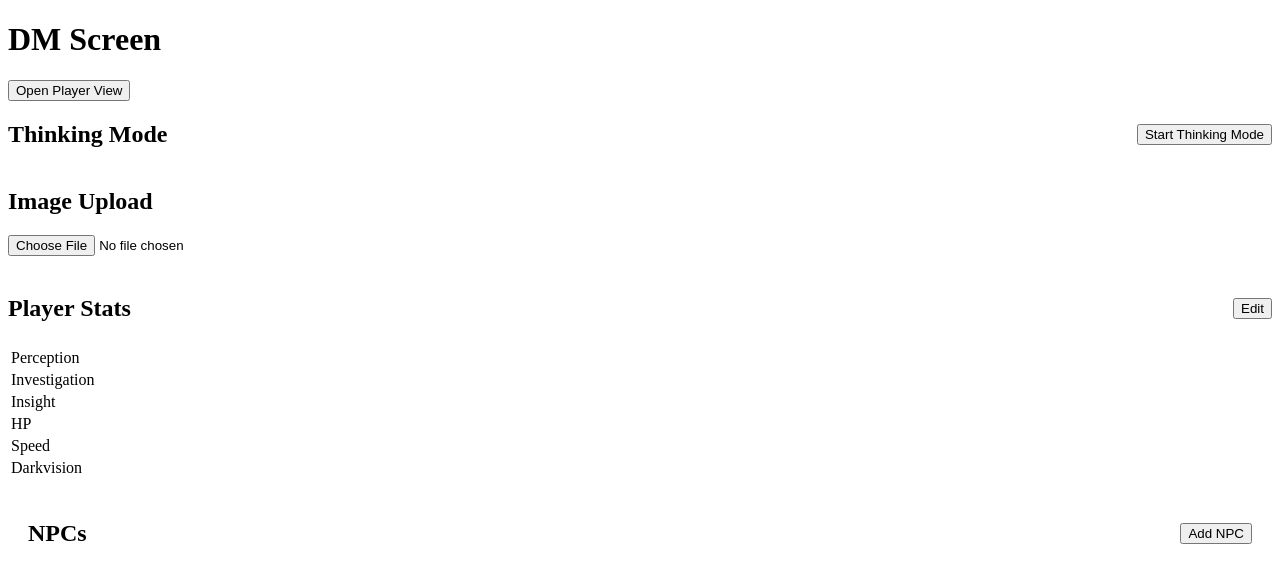
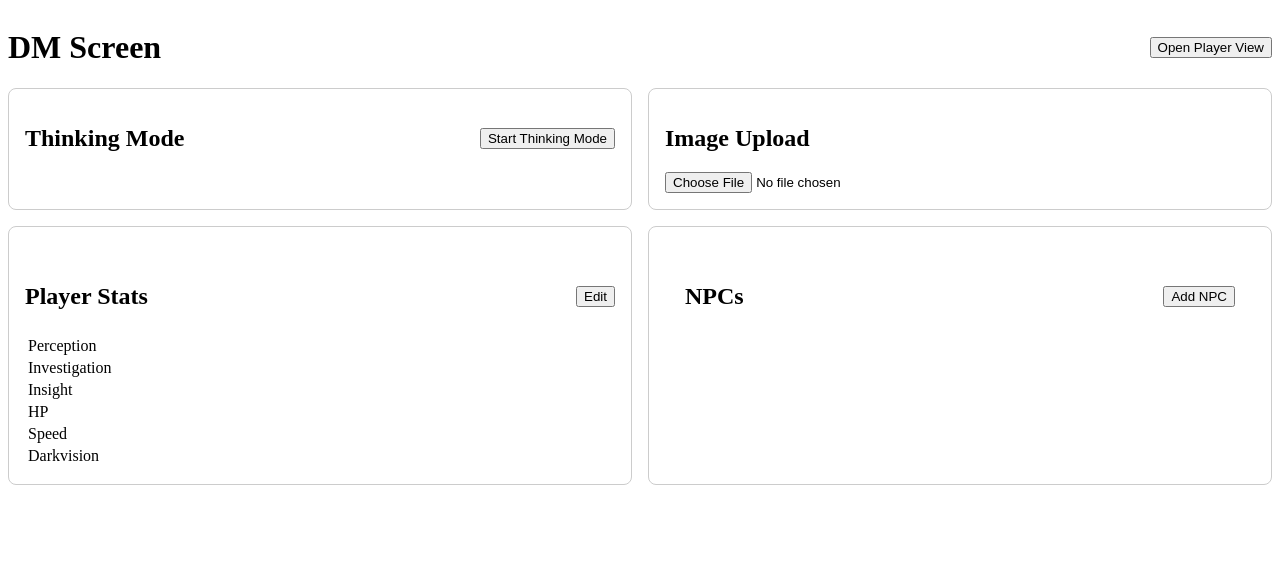
Before and after one commit to n3rdgir1/dm-screen, a Vue app: page / in a window 1280 px wide. Shown: the top 582 px of the page. Built offline with nearby package versions, Linux system fonts and the light colour scheme.

Commit message:
Dashboard mode for DM screen

```diff
--- a/src/components/DMScreen.vue
+++ b/src/components/DMScreen.vue
@@ -1,11 +1,23 @@
 <template>
   <div class="dm-screen">
+    <div class="header">
       <h1>DM Screen</h1>
       <button @click="openPlayerView">Open Player View</button>
+    </div>
+    <div class="card-container">
+      <div class="card">
         <ThinkingMode mode="dm" />
+      </div>
+      <div class="card">
         <ImageUpload @image-uploaded="setImageUrl" mode="dm"/>
+      </div>
+      <div class="card">
         <PlayerStats />
+      </div>
+      <div class="card">
         <NPCTracker />
+      </div>
+    </div>
   </div>
 </template>
 
@@ -38,4 +50,22 @@ export default {
 .dm-screen {
   /* Add your styles here */
 }
+.header {
+  display: flex;
+  justify-content: space-between;
+  align-items: center;
+}
+.card-container {
+  display: flex;
+  flex-wrap: wrap;
+  gap: 16px;
+}
+.card {
+  flex: 1 1 calc(50% - 16px);
+  box-sizing: border-box;
+  border: 1px solid #ccc;
+  border-radius: 8px;
+  padding: 16px;
+  background-color: #fff;
+}
 </style>
```
Lines whose indentation alone changed are shown as unchanged.
